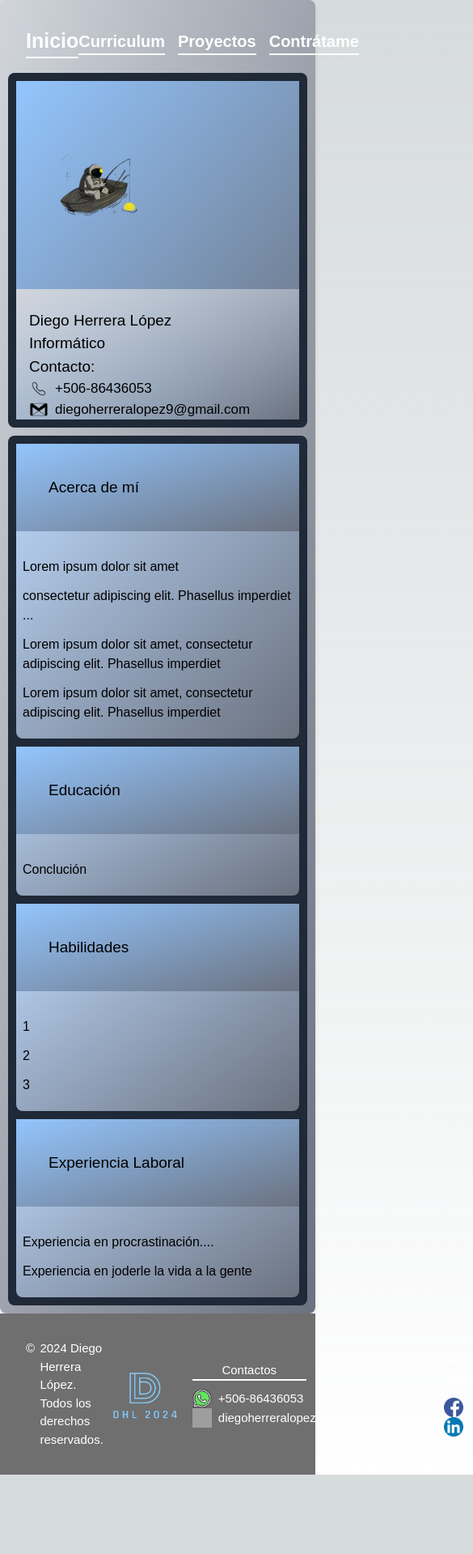
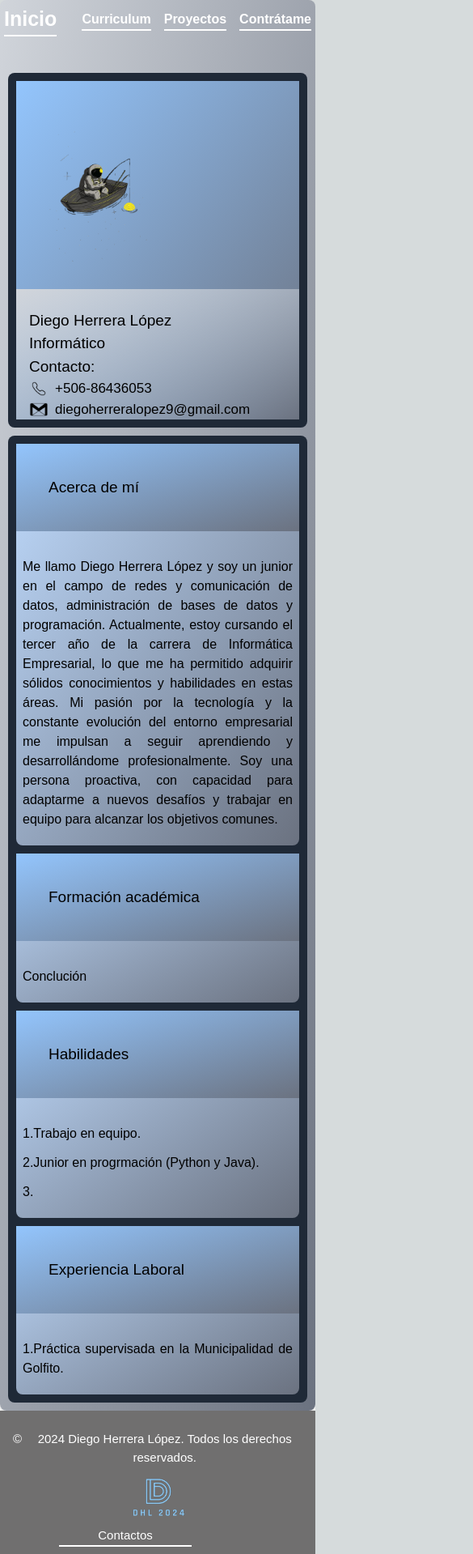
Before and after one commit to diego422/Portafolio, a Next.js app: page /Aboutme in a window 390 px wide. Shown: the top 1919 px of the page at 81% size, 585 px wide, since content can reach past the window. Before the commit the page ends 1821 px from the top, so only its background shows below. Built offline with nearby package versions, Linux system fonts and the light colour scheme; grey boxes are pictures that could not be loaded.

Commit message:
Cambios en la sección aboutme, footer y header
En la sección de aboutme se agrego la descrición de cada apartado, el header y footer se realizaron cambios en la interfaz

```diff
--- a/src/app/Aboutme/page.tsx
+++ b/src/app/Aboutme/page.tsx
@@ -34,22 +34,19 @@ function Aboutme() {
       </div>
       <div className="container bg-gray-800 w-full sm:w-3/4 rounded-lg">{/*borde de la segunda columna*/}
         <Hero title="Acerca de mí"
-          descriptions={["Lorem ipsum dolor sit amet",
-            "consectetur adipiscing elit. Phasellus imperdiet ... ",
-            "Lorem ipsum dolor sit amet, consectetur adipiscing elit. Phasellus imperdiet",
-            "Lorem ipsum dolor sit amet, consectetur adipiscing elit. Phasellus imperdiet"]}>
+          descriptions={["Me llamo Diego Herrera López y soy un junior en el campo de redes y comunicación de datos, administración de bases de datos y programación. Actualmente, estoy cursando el tercer año de la carrera de Informática Empresarial, lo que me ha permitido adquirir sólidos conocimientos y habilidades en estas áreas. Mi pasión por la tecnología y la constante evolución del entorno empresarial me impulsan a seguir aprendiendo y desarrollándome profesionalmente. Soy una persona proactiva, con capacidad para adaptarme a nuevos desafíos y trabajar en equipo para alcanzar los objetivos comunes."]}>
         </Hero>
 
-        <Hero title="Educación"
+        <Hero title="Formación académica"
           descriptions={["Conclución "]}>
         </Hero>
 
         <Hero title="Habilidades"
-          descriptions={["1", "2", "3"]}>
+          descriptions={["1.Trabajo en equipo.", "2.Junior en progrmación (Python y Java).", "3."]}>
         </Hero>
 
         <Hero title="Experiencia Laboral"
-          descriptions={["Experiencia en procrastinación....", "Experiencia en joderle la vida a la gente"]}>
+          descriptions={["1.Práctica supervisada en la Municipalidad de Golfito."]}>
         </Hero>
 
       </div>
--- a/src/app/globals.css
+++ b/src/app/globals.css
@@ -39,7 +39,7 @@ body {
   border-bottom: 5px solid white;
 }
 
-/*HEADER*/
+/* HEADER */
 .inicio {
   font-family: 'Arial';
   font-size: 25px;
@@ -48,22 +48,26 @@ body {
 }
 
 .otrasseciones {
-  /*acerca de mi, proyectos y call to action*/
+  /* acerca de mi, proyectos y call to action */
   font-family: 'Arial';
   font-size: 20px;
   font-weight: bold;
 }
 
-.acercademi {
+.acercademi,
+.proyectos,
+.calltoaction {
   border-bottom: 2px solid white;
 }
 
-.proyectos {
-  border-bottom: 2px solid white;
-}
-
-.calltoaction {
-  border-bottom: 2px solid white;
+/* Estilos responsivos para dispositivos móviles */
+@media (max-width: 768px) {
+  .containerheder {
+    padding: 5px; /* Ajustar el padding para dispositivos móviles */
+  }
+  .otrasseciones {
+    font-size: 16px; /* Reducir el tamaño de fuente para dispositivos móviles */
+  }
 }
 
 
@@ -98,7 +102,6 @@ body {
   font-size: 19px;
   font-family: 'Arial';
   color: black;
-  /* Cambiar el color del texto a negro */
   margin-left: 1rem;
   margin-top: 25px;
 }
@@ -139,13 +142,11 @@ body {
 }
 
 /*FOOTER*/
-
 .contacto {
   text-align: center;
   margin-bottom: 10px;
   border-bottom: 2px solid white;
   margin-right: 80px;
-
 }
 
 .redessociales {
@@ -201,6 +202,30 @@ body {
   font-size: 15px;
   font-family: 'Arial';
   margin-left: 90px;
+}
+
+/* Estilos responsivos para dispositivos móviles */
+@media (max-width: 768px) {
+  .footer {
+    flex-direction: column;
+    padding: 1rem;
+  }
+
+  .left-content,
+  .right-content,
+  .right-contents {
+    text-align: center;
+    margin: 0.5rem 0;
+  }
+
+  .right-content,
+  .right-contents {
+    margin-left: 0;
+  }
+
+  .footerlogo-image {
+    max-width: 80px;
+  }
 }
 
 /*Carrucel*/
--- a/src/components/hero.tsx
+++ b/src/components/hero.tsx
@@ -19,7 +19,7 @@ export default function Hero(props: HeroProps) {
           {props.title}
         </h2>
       </div>
-      <div className=" md:col-span-2  p-2">
+      <div className="md:col-span-2 p-2" style={{ textAlign: 'justify', lineHeight: '1.5' }}>
         {props.descriptions.map((description, index) => (
           <p key={index} className="text-black mb-3">
             {description}
```
